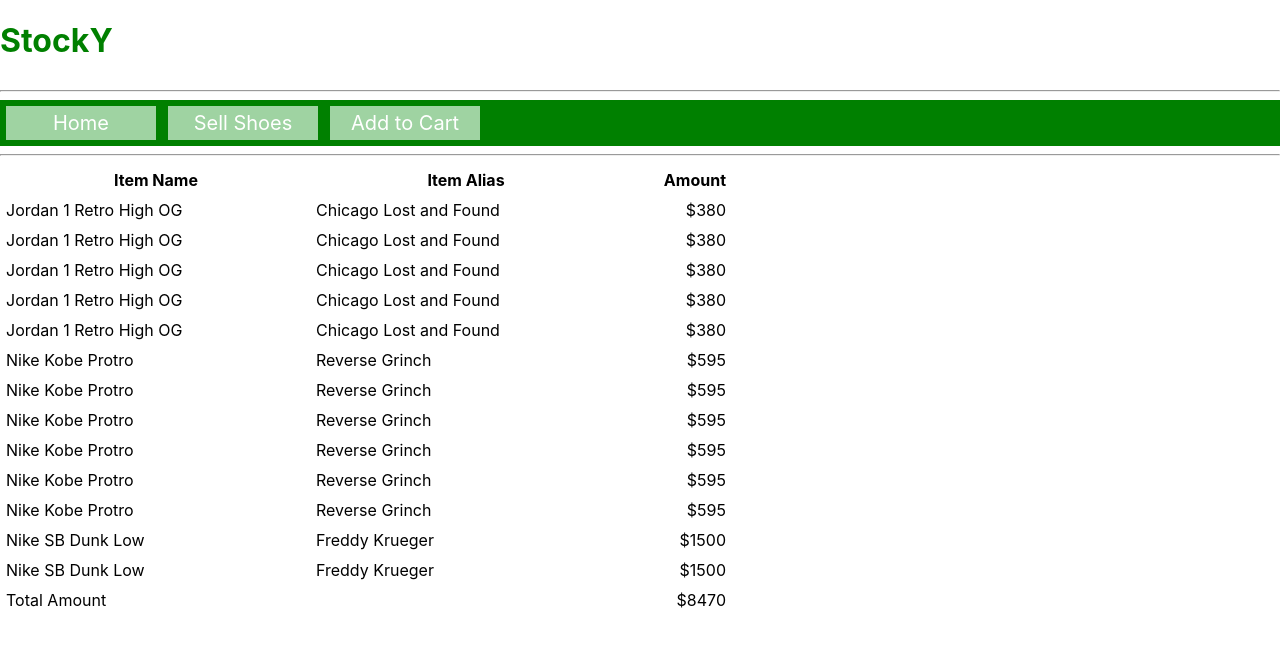
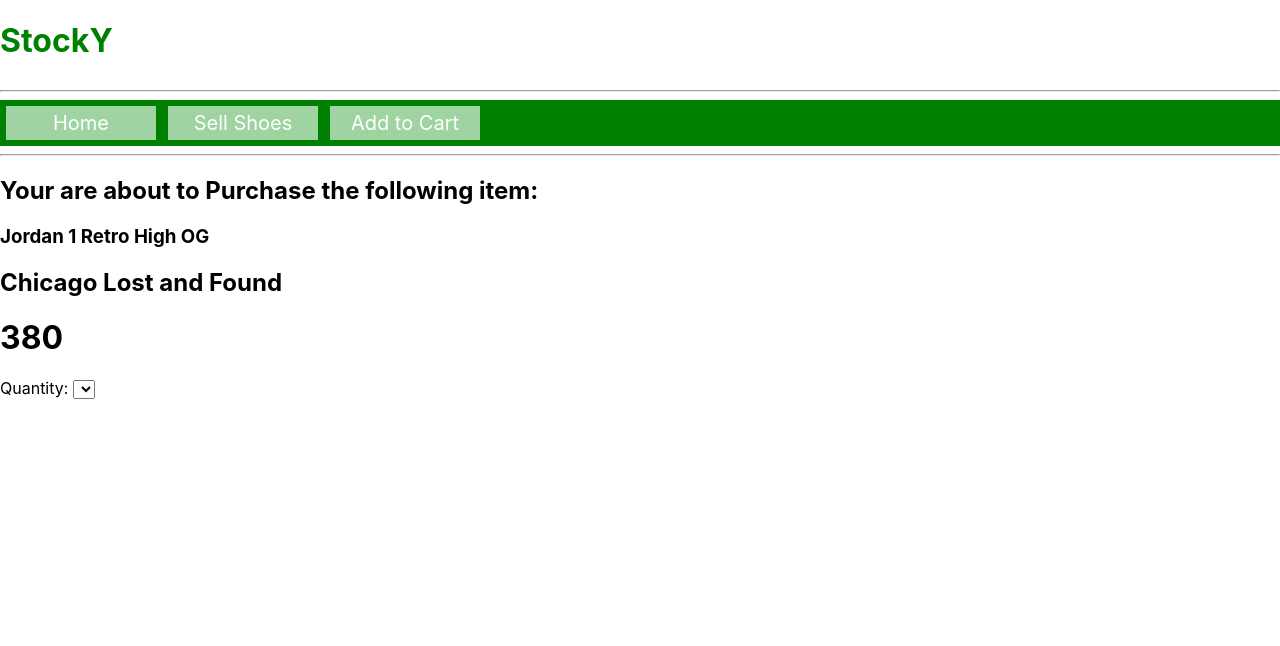
Before and after one commit to alpogi2dmax/alpogi2dmax-stocky, a React (Create React App) app: page /addtocart/1 in a window 1280 px wide. Shown: the top 646 px of the page. Built offline with nearby package versions, Linux system fonts and the light colour scheme; no server answers; data requests are answered from the project's data file.

Commit message:
changes to Add to Cart to just be one item

```diff
--- a/db.json
+++ b/db.json
@@ -79,128 +79,8 @@
       "image": "./images/tsmochahigh.png",
       "price": 1175,
       "stock": 10
-    },
-    {
-      "id": "aba4",
-      "name": "Jordan 4 Retro",
-      "alias": "Bred Reimagined",
-      "image": "https://sneakerbardetroit.com/wp-content/uploads/2024/01/Air-Jordan-4-Bred-Reimagined-February-2024-1068x765.png",
-      "price": "500",
-      "stock": "10"
-    },
-    {
-      "id": "e4d7",
-      "name": "adidas Samba",
-      "alias": "Samba",
-      "image": "https://nakedcph.com/cdn/shop/files/original_68c8fcb5-5532-4398-9d12-44efa83c44cd.jpg",
-      "price": 90,
-      "stock": "10"
     }
   ],
   "cart": [
-    {
-      "id": 1,
-      "name": "Jordan 1 Retro High OG",
-      "alias": "Chicago Lost and Found",
-      "image": "./images/j1lost.png",
-      "price": 380,
-      "stock": 10
-    },
-    {
-      "id": 1,
-      "name": "Jordan 1 Retro High OG",
-      "alias": "Chicago Lost and Found",
-      "image": "./images/j1lost.png",
-      "price": 380,
-      "stock": 10
-    },
-    {
-      "id": 1,
-      "name": "Jordan 1 Retro High OG",
-      "alias": "Chicago Lost and Found",
-      "image": "./images/j1lost.png",
-      "price": 380,
-      "stock": 10
-    },
-    {
-      "id": 1,
-      "name": "Jordan 1 Retro High OG",
-      "alias": "Chicago Lost and Found",
-      "image": "./images/j1lost.png",
-      "price": 380,
-      "stock": 10
-    },
-    {
-      "id": 1,
-      "name": "Jordan 1 Retro High OG",
-      "alias": "Chicago Lost and Found",
-      "image": "./images/j1lost.png",
-      "price": 380,
-      "stock": 10
-    },
-    {
-      "id": 6,
-      "name": "Nike Kobe Protro",
-      "alias": "Reverse Grinch",
-      "image": "./images/reversegrinch.png",
-      "price": 595,
-      "stock": 10
-    },
-    {
-      "id": 6,
-      "name": "Nike Kobe Protro",
-      "alias": "Reverse Grinch",
-      "image": "./images/reversegrinch.png",
-      "price": 595,
-      "stock": 10
-    },
-    {
-      "id": 6,
-      "name": "Nike Kobe Protro",
-      "alias": "Reverse Grinch",
-      "image": "./images/reversegrinch.png",
-      "price": 595,
-      "stock": 10
-    },
-    {
-      "id": 6,
-      "name": "Nike Kobe Protro",
-      "alias": "Reverse Grinch",
-      "image": "./images/reversegrinch.png",
-      "price": 595,
-      "stock": 10
-    },
-    {
-      "id": 6,
-      "name": "Nike Kobe Protro",
-      "alias": "Reverse Grinch",
-      "image": "./images/reversegrinch.png",
-      "price": 595,
-      "stock": 10
-    },
-    {
-      "id": 6,
-      "name": "Nike Kobe Protro",
-      "alias": "Reverse Grinch",
-      "image": "./images/reversegrinch.png",
-      "price": 595,
-      "stock": 10
-    },
-    {
-      "id": 4,
-      "name": "Nike SB Dunk Low",
-      "alias": "Freddy Krueger",
-      "image": "./images/freddy.png",
-      "price": 1500,
-      "stock": 10
-    },
-    {
-      "id": 4,
-      "name": "Nike SB Dunk Low",
-      "alias": "Freddy Krueger",
-      "image": "./images/freddy.png",
-      "price": 1500,
-      "stock": 10
-    }
   ]
 }
--- a/src/AddToCart.js
+++ b/src/AddToCart.js
@@ -4,62 +4,43 @@ import { useParams } from 'react-router-dom'
 
 function AddToCart() {
 
-    const [carts, setCarts] = useState([])
 
     const params = useParams();
     const shoeId = params.id;
 
+    const [shoe, setShoe] = useState('')
+
+
     useEffect(() => {
         fetch(`http://localhost:3000/shoes/?id=${shoeId}`)
         .then(r => r.json())
-        .then(itemData => {
-            fetch('http://localhost:3000/cart/', {
-               method: 'POST',
-               headers: {
-                'Content-Type': 'application/json'
-               },
-               body: JSON.stringify(itemData[0]),
-            })
-                .then(r => r.json())
-                .then(() => {
-                    fetch('http://localhost:3000/cart/')
-                    .then(r => r.json())
-                    .then(data => setCarts(data))
-                })
-        })
+        .then(itemData => setShoe(itemData[0]))
         .catch(error => console.error(error))
     }, [])
 
-    const totalAmount = carts.reduce((a, b) => a + b.price, 0)
+    console.log(shoe)
 
-    if(!carts) {
+
+    if(!shoe) {
         return <div>Loading...</div>
     }
 
     return(
         <div>
             <header className='App-newheader'>
-            <NavBar />
+                <NavBar />
             </header>
-            <table>
-                <tr>
-                    <th className='table1'>Item Name</th>
-                    <th className='table2'>Item Alias</th>
-                    <th className='table3'>Amount</th>
-                </tr>
-                {carts.map(cart => (
-                    <tr>
-                        <td className='table1'>{cart.name}</td>
-                        <td className='table2'>{cart.alias}</td>
-                        <td className='table3'>${cart.price}</td>
-                    </tr>
-                ))}
-                <tr>
-                    <td className='table1'>Total Amount</td>
-                    <td className='table2'></td>
-                    <td className='table3'>${totalAmount}</td>
-                </tr>
-            </table>
+            <div>
+                <h2>Your are about to Purchase the following item:</h2>
+                <h3>{shoe.name}</h3>
+                <h2>{shoe.alias}</h2>
+                <h1>{shoe.price}</h1>
+                <label for='quantity'>Quantity: </label>
+                <select id='quantity' >
+
+                </select>
+            </div>
+
 
         </div>
     )
--- a/src/App.css
+++ b/src/App.css
@@ -54,7 +54,7 @@
 }
 
 .card {
-  height: 250px;
+  height: 280px;
   width: 220px;
   background-color: rgb(214, 247, 234);
   border-style: solid;
@@ -80,6 +80,32 @@
   height: 200px;
   width: 400px;
   background-color: rgb(214, 247, 234);
+  border-style: solid;
+  border-color: rgb(30, 112, 30);
+  margin-top: 10px;
+  margin-bottom: 0px;
+  margin-right: 0px;
+  margin-left: 10px;
+  float: left
+}
+
+.shoepage {
+  height: auto;
+  width: 950px;
+  background-color: white;
+  border-style: solid;
+  border-color: rgb(30, 112, 30);
+  margin-top: 10px;
+  margin-bottom: 0px;
+  margin-right: 0px;
+  margin-left: 10px;
+  float: left
+}
+
+.cart {
+  height: auto;
+  width: 200px;
+  background-color: white;
   border-style: solid;
   border-color: rgb(30, 112, 30);
   margin-top: 10px;
--- a/src/App.js
+++ b/src/App.js
@@ -9,6 +9,7 @@ function App() {
 
   const [shoes, setShoes] = useState([])
   const [searchShoe, setSearchShoe] = useState('')
+
 
   useEffect(() => {
     fetch('http://localhost:3000/shoes')
--- a/src/SellShoes.js
+++ b/src/SellShoes.js
@@ -1,5 +1,5 @@
 import React, {useState} from 'react'
-import { Outlet, useNavigate } from 'react-router-dom'
+import { useNavigate } from 'react-router-dom'
 import NavBar from './NavBar'
 import './App.css';
 
@@ -83,7 +83,6 @@ function SellShoes() {
                     <button type='submit'>Sell Shoe</button>
                 </div>
             </form>
-            <Outlet context={shoeObj}/>
         </div>
     )
 }
--- a/src/ShoeCard.js
+++ b/src/ShoeCard.js
@@ -12,7 +12,9 @@ function ShoeCard({shoe}) {
             <h4>{shoe.name}</h4>
             <p>{shoe.alias}</p>
             <p>Price: ${shoe.price}</p>
+            <p>Inventory: {shoe.stock} pieces</p>
             <Link to={`/addtocart/${shoe.id}`}>Add to Cart</Link>
+
         </div>
     )
 }
--- a/src/index.js
+++ b/src/index.js
@@ -3,7 +3,6 @@ import ReactDOM from 'react-dom/client';
 import './index.css';
 import { createBrowserRouter, RouterProvider } from 'react-router-dom';
 import App from './App';
-import ShoeDetails from './AddToCart'
 import reportWebVitals from './reportWebVitals';
 import SellShoes from './SellShoes';
 import AddToCart from './AddToCart';
```
